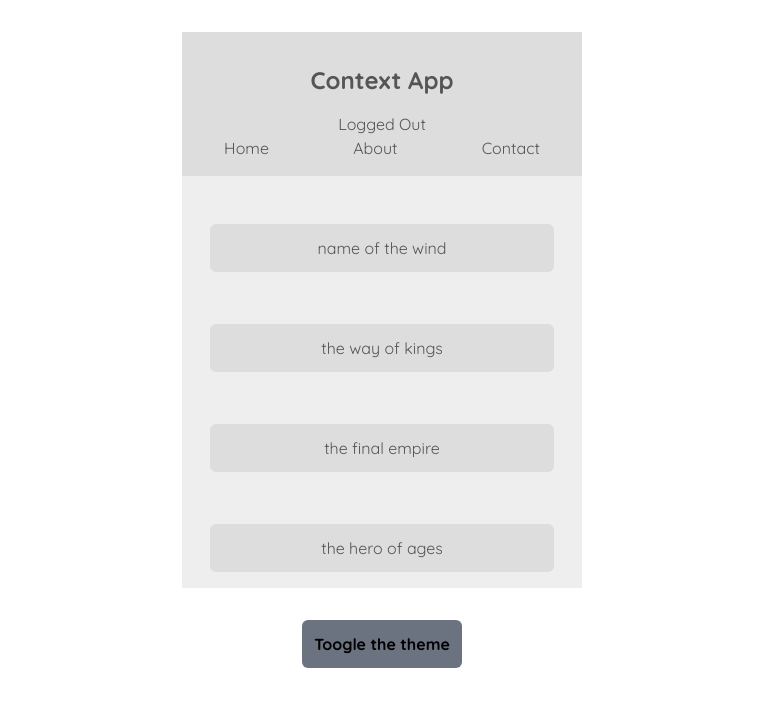
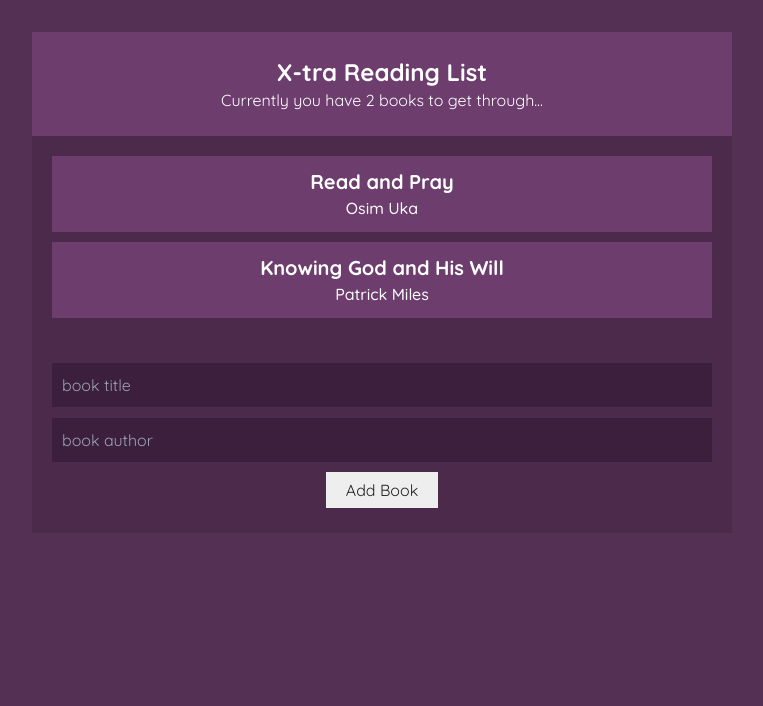
Before and after one commit to joshosim/using-context-api, a React (Create React App) app: page / in a window 1280 px wide. Shown: the top 706 px of the page, without its empty margins (258-1021 px from the left). Built offline with nearby package versions, Linux system fonts and the light colour scheme.

Commit message:
soon, a local card data of students shortly

```diff
--- a/src/App.js
+++ b/src/App.js
@@ -1,25 +1,19 @@
 import React from "react";
+import BookContextProvider from "./context/BookContext";
+import Navbar from "./component/Navbar";
+import BookList from "./component/BookList";
+import BookForm from "./component/BookForm";
 //import SongList from "./funcComponents/SongList";
 //import ChatPage from "./chatPageComp/ChatPage";
-import Navbar from "./components/Navbar";
-import Booklist from "./components/Bokklist";
-import ThemeContextProvider from "./context/ThemeContext";
-import ThemeToggle from "./components/ThemeToggle";
-import AuthContextProvider from "./context/AuthContext";
-import BookContextProvider from "./context/BookContext";
 
 function App() {
   return (
-    <div className="max-w-[400px] m-8 mx-auto text-center">
-      <ThemeContextProvider>
-        <AuthContextProvider>
-          <Navbar />
-          <BookContextProvider>
-            <Booklist />
-          </BookContextProvider>
-          <ThemeToggle />
-        </AuthContextProvider>
-      </ThemeContextProvider>
+    <div className="bg-[#4c2a4c] max-w-[700px] w-[90%] m-8 mx-auto text-center">
+      <BookContextProvider>
+        <Navbar />
+        <BookList />
+        <BookForm />
+      </BookContextProvider>
       {/* <SongList /> */}
       {/* <ChatPage /> */}
     </div>
--- /dev/null
+++ b/src/component/BookDetail.js
@@ -0,0 +1,17 @@
+import React, { useContext } from "react";
+import { BookContext } from "../context/BookContext";
+
+const BookDetail = ({ book }) => {
+  const { removeBook } = useContext(BookContext);
+  return (
+    <li
+      className="bg-[#6d3d6d] text-white font-medium p-3 my-[10px] mx-0 cursor-pointer hover:line-through hover:opacity-70"
+      onClick={() => removeBook(book.id)}
+    >
+      <div className="font-bold text-xl">{book.title}</div>
+      <div>{book.author}</div>
+    </li>
+  );
+};
+
+export default BookDetail;
--- /dev/null
+++ b/src/component/BookForm.js
@@ -0,0 +1,41 @@
+import React, { useContext, useState } from "react";
+import { BookContext } from "../context/BookContext";
+
+const BookForm = () => {
+  const { addBook } = useContext(BookContext);
+  const [title, setTitle] = useState("");
+  const [author, setAuthor] = useState("");
+  const handleSubmit = (e) => {
+    e.preventDefault();
+    addBook(title, author);
+    setTitle("");
+    setAuthor("");
+  };
+  return (
+    <form onSubmit={handleSubmit} className="p-[20px]">
+      <input
+        className="w-full p-[10px] my-[0.325rem] mx-0 bg-[#3c1f3c] text-white border-none"
+        type="text"
+        placeholder="book title"
+        value={title}
+        onChange={(e) => setTitle(e.target.value)}
+        required
+      />
+      <input
+        className="w-full p-[10px] my-[0.325rem] mx-0 bg-[#3c1f3c] text-white border-none"
+        type="text"
+        placeholder="book author"
+        value={author}
+        onChange={(e) => setAuthor(e.target.value)}
+        required
+      />
+      <input
+        className="py-[6px] px-[20px] my-[0.325rem] mx-auto bg-[#eee] block"
+        type="submit"
+        value="Add Book"
+      />
+    </form>
+  );
+};
+
+export default BookForm;
--- /dev/null
+++ b/src/component/BookList.js
@@ -0,0 +1,22 @@
+import React, { useContext } from "react";
+import { BookContext } from "../context/BookContext";
+import BookDetail from "./BookDetail";
+
+const BookList = () => {
+  const { books } = useContext(BookContext);
+  return books.length ? (
+    <div className="m-5">
+      <ul>
+        {books.map((book) => {
+          return <BookDetail book={book} key={book.id} />;
+        })}
+      </ul>
+    </div>
+  ) : (
+    <div className="p-[20px] text-center text-white font-bold">
+      No Books to read. Hello free time.
+    </div>
+  );
+};
+
+export default BookList;
--- /dev/null
+++ b/src/component/Navbar.js
@@ -0,0 +1,16 @@
+import React, { useContext } from "react";
+import { BookContext } from "../context/BookContext";
+
+const Navbar = () => {
+  const { books } = useContext(BookContext);
+  return (
+    <div className="bg-[#6d3d6d] p-6">
+      <h1 className="font-bold text-2xl text-white">X-tra Reading List</h1>
+      <p className=" text-white">
+        Currently you have {books.length} books to get through...
+      </p>
+    </div>
+  );
+};
+
+export default Navbar;
--- a/src/components/Bokklist.js
+++ /dev/null
@@ -1,29 +0,0 @@
-import React from "react";
-import { ThemeContext } from "../context/ThemeContext";
-import { useContext } from "react";
-import { BookContext } from "../context/BookContext";
-
-const Booklist = () => {
-  const { isLightTheme, light, dark } = useContext(ThemeContext);
-  const { books } = useContext(BookContext);
-  const theme = isLightTheme ? light : dark;
-  return (
-    <div className="py-4" style={{ background: theme.bg, color: theme.syntax }}>
-      <ul className="flex flex-col gap-5">
-        {books.map((book) => {
-          return (
-            <li
-              key={book.id}
-              style={{ background: theme.ui }}
-              className="mt-8 mx-7 rounded-md py-3"
-            >
-              {book.title}
-            </li>
-          );
-        })}
-      </ul>
-    </div>
-  );
-};
-
-export default Booklist;
--- a/src/components/Navbar.js
+++ /dev/null
@@ -1,23 +0,0 @@
-import React, { useContext } from "react";
-import { ThemeContext } from "../context/ThemeContext";
-import { AuthContext } from "../context/AuthContext";
-
-const Navbar = () => {
-  const { isLightTheme, light, dark } = useContext(ThemeContext);
-  const { isAuthenticated, toggleAuth } = useContext(AuthContext);
-  const theme = isLightTheme ? light : dark;
-  return (
-    <nav style={{ background: theme.ui, color: theme.syntax }} className="py-4">
-      <h1 className="font-bold text-2xl m-4">Context App</h1>
-      <div onClick={toggleAuth}>
-        {isAuthenticated ? "Logged IN" : "Logged Out"}
-      </div>
-      <ul className="flex justify-around">
-        <li>Home</li>
-        <li>About</li>
-        <li>Contact</li>
-      </ul>
-    </nav>
-  );
-};
-export default Navbar;
--- a/src/components/ThemeToggle.js
+++ /dev/null
@@ -1,17 +0,0 @@
-import React from "react";
-import { ThemeContext } from "../context/ThemeContext";
-import { useContext } from "react";
-
-const ThemeToggle = () => {
-  const { toggleTheme } = useContext(ThemeContext);
-  return (
-    <button
-      onClick={toggleTheme}
-      className="mt-8 p-3 rounded-md font-bold bg-gray-500 text-black"
-    >
-      Toogle the theme
-    </button>
-  );
-};
-
-export default ThemeToggle;
--- a/src/context/AuthContext.js
+++ /dev/null
@@ -1,23 +0,0 @@
-import React, { Component, createContext } from "react";
-
-export const AuthContext = createContext();
-
-class AuthContextProvider extends Component {
-  state = {
-    isAuthenticated: false,
-  };
-  toggleAuth = () => {
-    this.setState({ isAuthenticated: !this.state.isAuthenticated });
-  };
-  render() {
-    return (
-      <AuthContext.Provider
-        value={{ ...this.state, toggleAuth: this.toggleAuth }}
-      >
-        {this.props.children}
-      </AuthContext.Provider>
-    );
-  }
-}
-
-export default AuthContextProvider;
--- a/src/context/BookContext.js
+++ b/src/context/BookContext.js
@@ -1,18 +1,21 @@
-import React from "react";
-import { useState } from "react";
-import { createContext } from "react";
+import React, { createContext, useState } from "react";
+import { v1 as uuid } from "uuid";
 
 export const BookContext = createContext();
 
 const BookContextProvider = (props) => {
   const [books, setBooks] = useState([
-    { title: "name of the wind", id: 1 },
-    { title: "the way of kings", id: 2 },
-    { title: "the final empire", id: 3 },
-    { title: "the hero of ages", id: 4 },
+    { title: "Read and Pray", author: "Osim Uka", id: 1 },
+    { title: "Knowing God and His Will", author: "Patrick Miles", id: 2 },
   ]);
+  const addBook = (title, author) => {
+    setBooks([...books, { title: title, author: author, id: uuid() }]);
+  };
+  const removeBook = (id) => {
+    setBooks(books.filter((book) => book.id !== id));
+  };
   return (
-    <BookContext.Provider value={{ books }}>
+    <BookContext.Provider value={{ books, addBook, removeBook }}>
       {props.children}
     </BookContext.Provider>
   );
--- a/src/context/ThemeContext.js
+++ /dev/null
@@ -1,33 +0,0 @@
-import React, { Component, createContext } from "react";
-
-export const ThemeContext = createContext();
-
-class ThemeContextProvider extends Component {
-  state = {
-    isLightTheme: true,
-    light: {
-      syntax: "#555",
-      ui: "#ddd",
-      bg: "#eee",
-    },
-    dark: {
-      syntax: "#ddd",
-      ui: "#333",
-      bg: "#555",
-    },
-  };
-  toggleTheme = () => {
-    this.setState({ isLightTheme: !this.state.isLightTheme });
-  };
-  render() {
-    return (
-      <ThemeContext.Provider
-        value={{ ...this.state, toggleTheme: this.toggleTheme }}
-      >
-        {this.props.children}
-      </ThemeContext.Provider>
-    );
-  }
-}
-
-export default ThemeContextProvider;
--- a/src/index.css
+++ b/src/index.css
@@ -5,5 +5,6 @@
 @layer base {
   body {
     @apply font-primary text-primary;
+    background-color: #553055;
   }
 }
```
